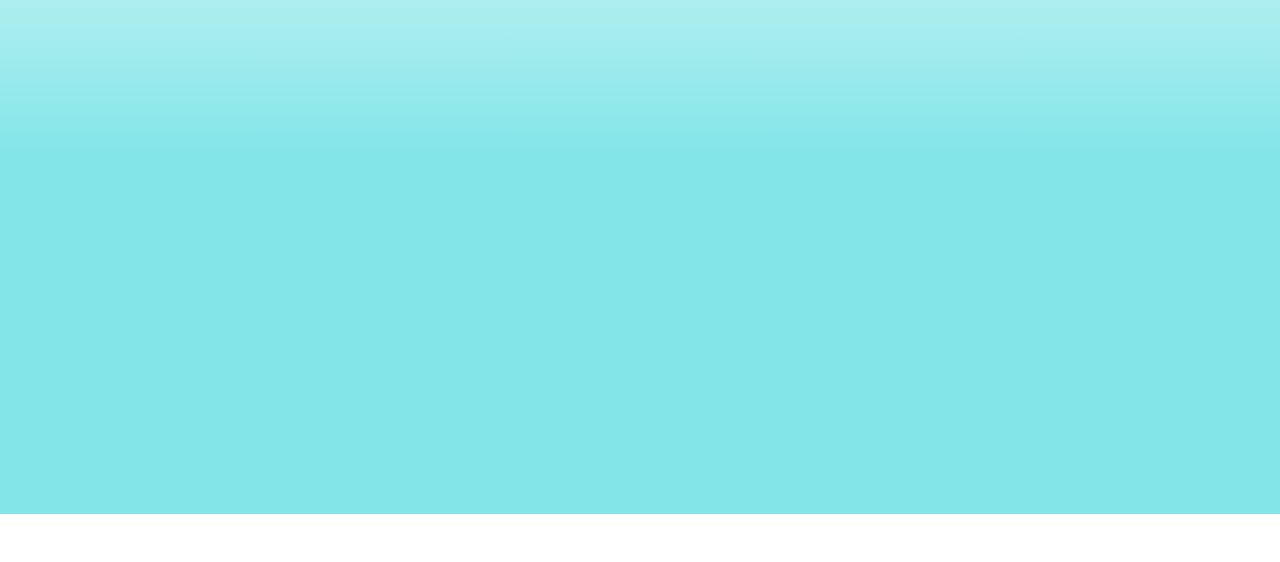
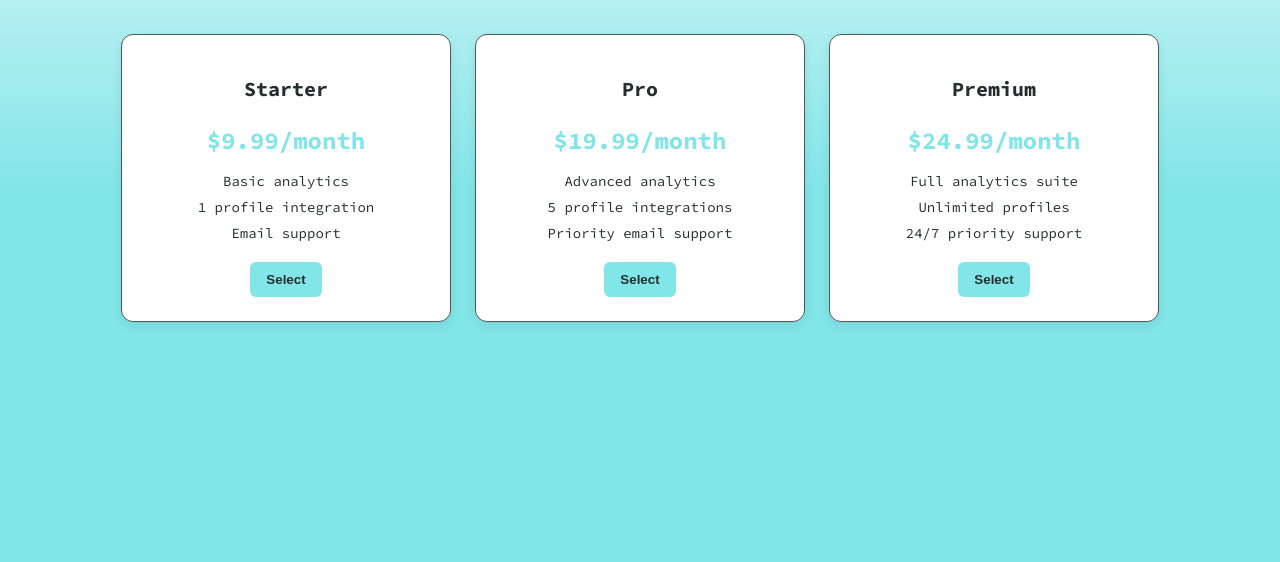
Before and after one commit to Kmax607/Socially-Current, a website: page pricing.html in a window 1280 px wide. Shown: the part 553-1115 px from the top of the page. Before the commit the page ends 1067 px from the top, so only its background shows below. Drawn offline with Linux system fonts and the light colour scheme; a web font is replaced by a local one.

Commit message:
v0.1.0.1

```diff
--- a/pricing.html
+++ b/pricing.html
@@ -36,16 +36,57 @@
 
 <!-- HERO SECTION -->
 
-<br><br><br><br><br>
+<br><br>
 
 
 <div class="hero">
-  <h1>Pricing</h1>
+  <h1>Options</h1>
   <p>
 
   </p>
-  <br><br><br><br><br><br><br><br><br><br><br><br><br><br><br><br><br><br><br><br><br><br><br><br><br>
+  <br><br>
 </div>
+
+<div class="pricing-cards">
+  <!-- Starter Plan -->
+  <div class="card">
+    <h2>Starter</h2>
+    <p class="price">$9.99/month</p>
+    <ul>
+      <li>Basic analytics</li>
+      <li>1 profile integration</li>
+      <li>Email support</li>
+    </ul>
+    <button>Select</button>
+  </div>
+
+  <!-- Pro Plan -->
+  <div class="card">
+    <h2>Pro</h2>
+    <p class="price">$19.99/month</p>
+    <ul>
+      <li>Advanced analytics</li>
+      <li>5 profile integrations</li>
+      <li>Priority email support</li>
+    </ul>
+    <button>Select</button>
+  </div>
+
+  <!-- Premium Plan -->
+  <div class="card">
+    <h2>Premium</h2>
+    <p class="price">$24.99/month</p>
+    <ul>
+      <li>Full analytics suite</li>
+      <li>Unlimited profiles</li>
+      <li>24/7 priority support</li>
+    </ul>
+    <button>Select</button>
+  </div>
+</div>
+
+<br><br><br><br><br><br><br><br><br><br><br><br>
+
 
 </body>
 </html>
--- a/styles.css
+++ b/styles.css
@@ -140,3 +140,76 @@ a {
     0%, 100% { opacity: 1; }
     50% { opacity: 0; }
 }
+
+/* PRICING CARDS */
+.pricing-cards {
+    display: flex;
+    justify-content: center;
+    gap: 24px;
+    flex-wrap: wrap;
+    margin-top: 40px;
+}
+
+.card {
+    background-color: var(--white);
+    border: 1px solid var(--light);
+    border-radius: 12px;
+    padding: 24px;
+    width: 280px;
+    box-shadow: 0 4px 12px rgba(0, 0, 0, 0.08);
+    transition: transform 0.3s ease;
+    text-align: center;
+}
+
+.card:hover {
+    transform: translateY(-8px);
+}
+
+.card h2 {
+    margin-bottom: 10px;
+    font-size: 20px;
+}
+
+.card .price {
+    font-size: 24px;
+    font-weight: bold;
+    color: var(--accent);
+    margin-bottom: 16px;
+}
+
+.card ul {
+    list-style: none;
+    padding: 0;
+    margin-bottom: 20px;
+}
+
+.card ul li {
+    margin: 8px 0;
+    font-size: 14px;
+}
+
+.card button {
+    background-color: var(--accent);
+    color: var(--dark);
+    border: none;
+    border-radius: 6px;
+    padding: 10px 16px;
+    font-weight: bold;
+    cursor: pointer;
+    transition: background-color 0.3s ease;
+}
+
+.card button:hover {
+    background-color: #6cd6da;
+}
+
+.fade-in {
+    opacity: 0;
+    transform: translateY(20px);
+    transition: opacity 1s ease-out, transform 1s ease-out;
+}
+
+.fade-in.visible {
+    opacity: 1;
+    transform: translateY(0);
+}
```
Also changed, not shown: index.html (+22 -7 lines).
